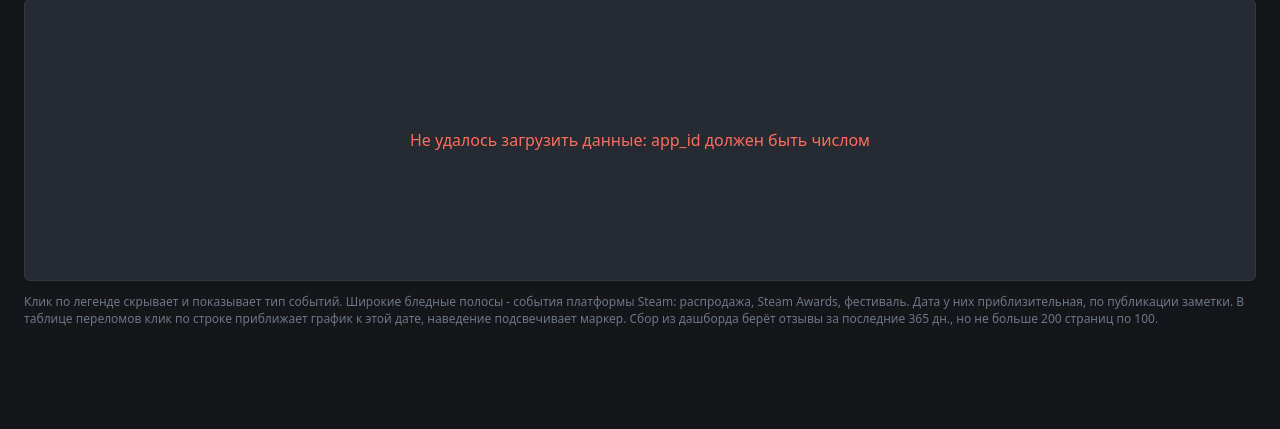
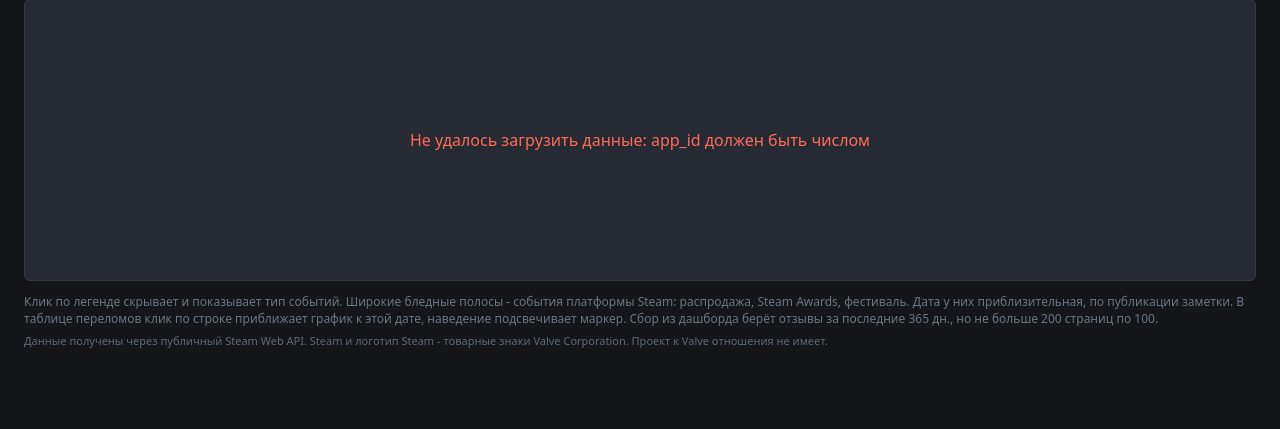
Before and after one commit to lebedev-ay/steam-health, a Flask app: page / in a window 1280 px wide. Shown: the part 204-633 px from the top of the page. Run offline with Flask 3, Linux system fonts and the light colour scheme; data that the repository does not hold is empty; some libraries are stand-ins or nearby versions.

Commit message:
web: правовая строка внизу страницы
Отдельной строкой под подсказкой: данные из публичного Steam Web API,
Steam и логотип - знаки Valve, проект к Valve отношения не имеет.
Класс .legal - 11px против 12px у подсказки и #5f6a78 против #6b7684,
то есть мельче и приглушённее, но выше порога 3.0 по контрасту
к фону страницы: 3.29.

```diff
--- a/web/static/style.css
+++ b/web/static/style.css
@@ -20,6 +20,7 @@
 }
 #info { color: #8a95a3; font-size: 13px; }
 .hint { color: #6b7684; font-size: 12px; margin-top: 8px; }
+.legal { color: #5f6a78; font-size: 11px; margin-top: 6px; }
 
 .chart-wrap { position: relative; }
 select:disabled, input:disabled { opacity: 0.5; cursor: not-allowed; }
--- a/web/templates/index.html
+++ b/web/templates/index.html
@@ -87,6 +87,10 @@
   отзывы за последние {{ review_days }} дн., но не больше
   {{ review_pages }} страниц по 100.</div>
 
+<div class="legal">Данные получены через публичный Steam Web API.
+  Steam и логотип Steam - товарные знаки Valve Corporation.
+  Проект к Valve отношения не имеет.</div>
+
 <script type="module" src="{{ url_for('static', filename='js/main.js') }}"></script>
 
 </body>
```
